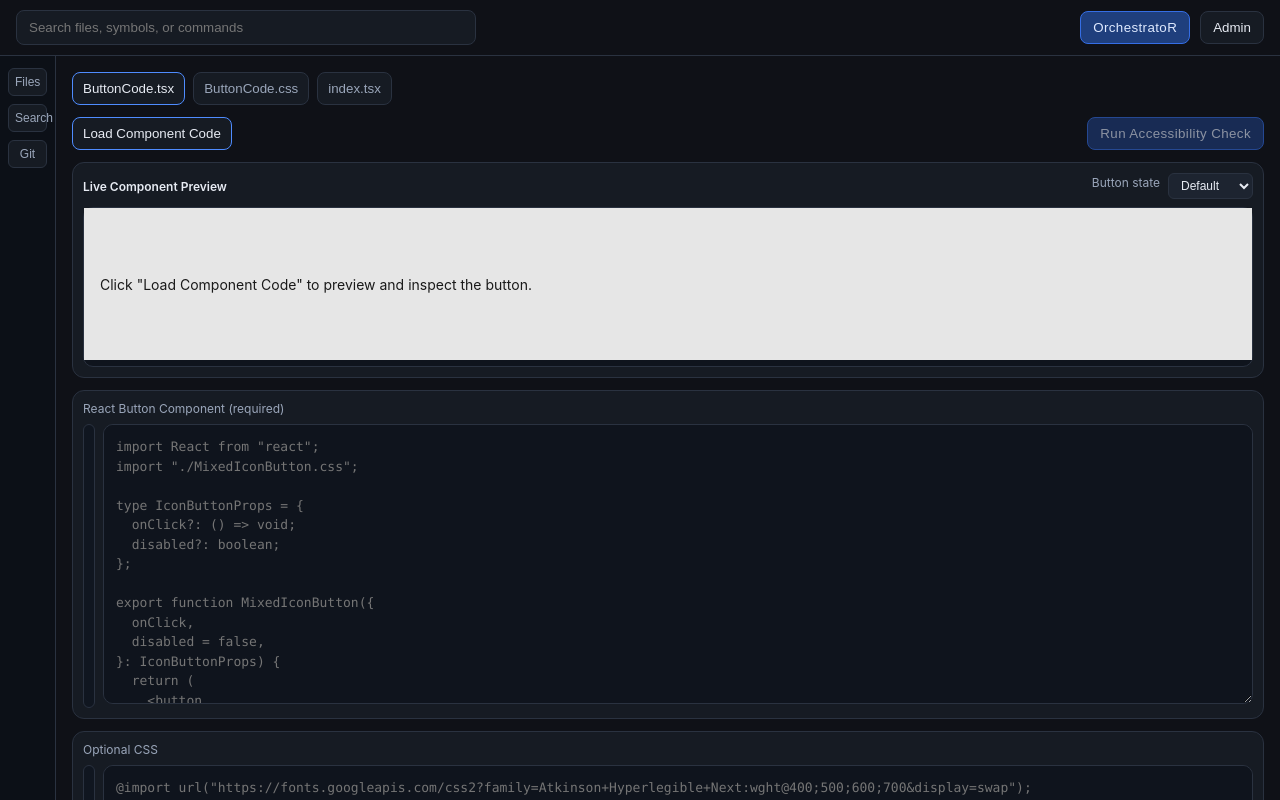
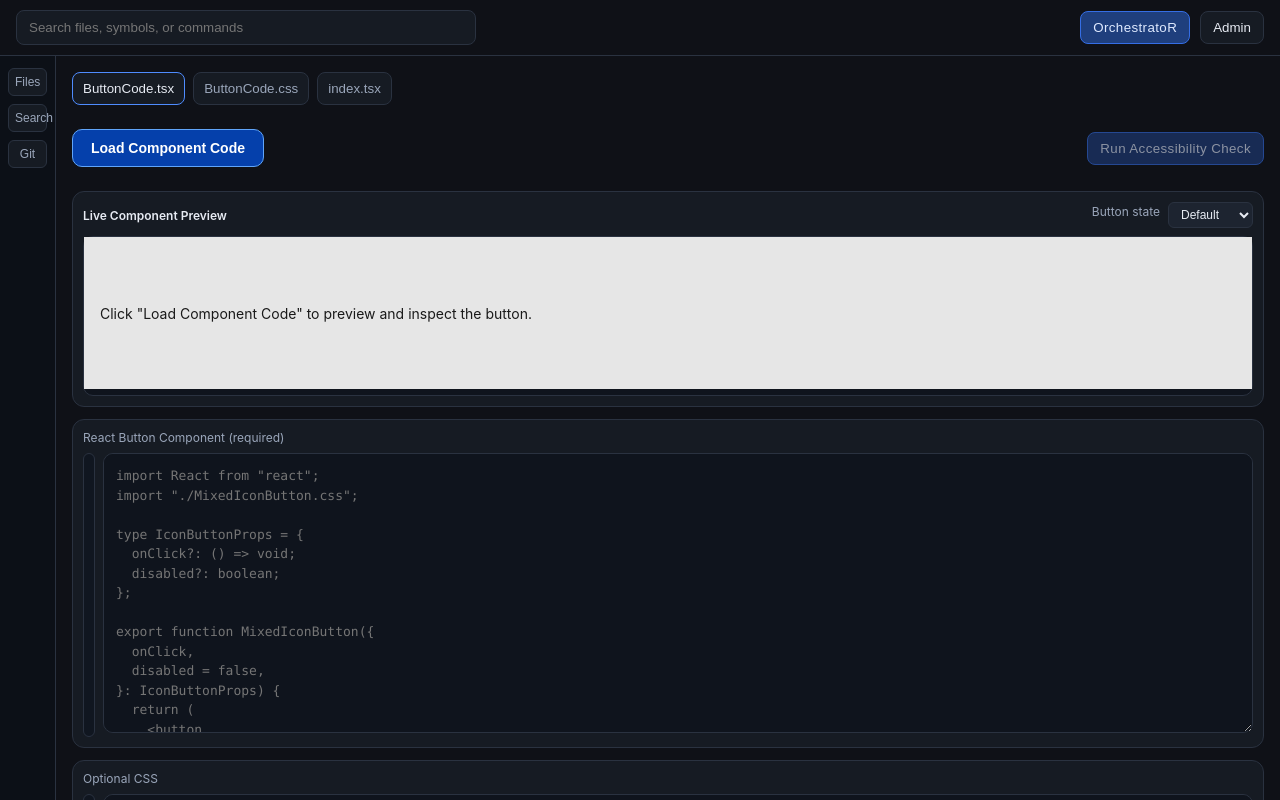
Before and after one commit to orchestratorlabs/orchestrator, a React (Vite) app: page / in a window 1280 px wide. Built offline with nearby package versions, Linux system fonts and the light colour scheme; a web font is replaced by a local one.

Commit message:
Add workspace toolbar spacing

```diff
--- a/src/features/workspace/WorkspacePane.tsx
+++ b/src/features/workspace/WorkspacePane.tsx
@@ -455,7 +455,7 @@ export function WorkspacePane({
       </div>
 
       <div className="workspace-toolbar">
-        <button type="button" className="tab active" onClick={onLoadSample}>
+        <button type="button" className="load-component-btn" onClick={onLoadSample}>
           Load Component Code
         </button>
         <button
--- a/src/styles.css
+++ b/src/styles.css
@@ -123,7 +123,8 @@ body {
   display: flex;
   justify-content: space-between;
   align-items: center;
-  margin-bottom: 12px;
+  margin-top: 24px;
+  margin-bottom: 24px;
 }
 
 .tab {
@@ -138,6 +139,27 @@ body {
 .tab.active {
   color: var(--text);
   border-color: var(--accent);
+}
+
+.load-component-btn {
+  background: #0540AB;
+  color: #FFFFFF;
+  border: 1px solid #60A5FA;
+  border-radius: 10px;
+  padding: 10px 18px;
+  font-size: 14px;
+  font-weight: 600;
+  cursor: pointer;
+  transition: background-color 140ms ease, border-color 140ms ease, box-shadow 140ms ease;
+}
+
+.load-component-btn:hover {
+  background: #022D7F;
+}
+
+.load-component-btn:focus-visible {
+  outline: 2px solid #60A5FA;
+  outline-offset: 2px;
 }
 
 .evaluate-btn {
```
